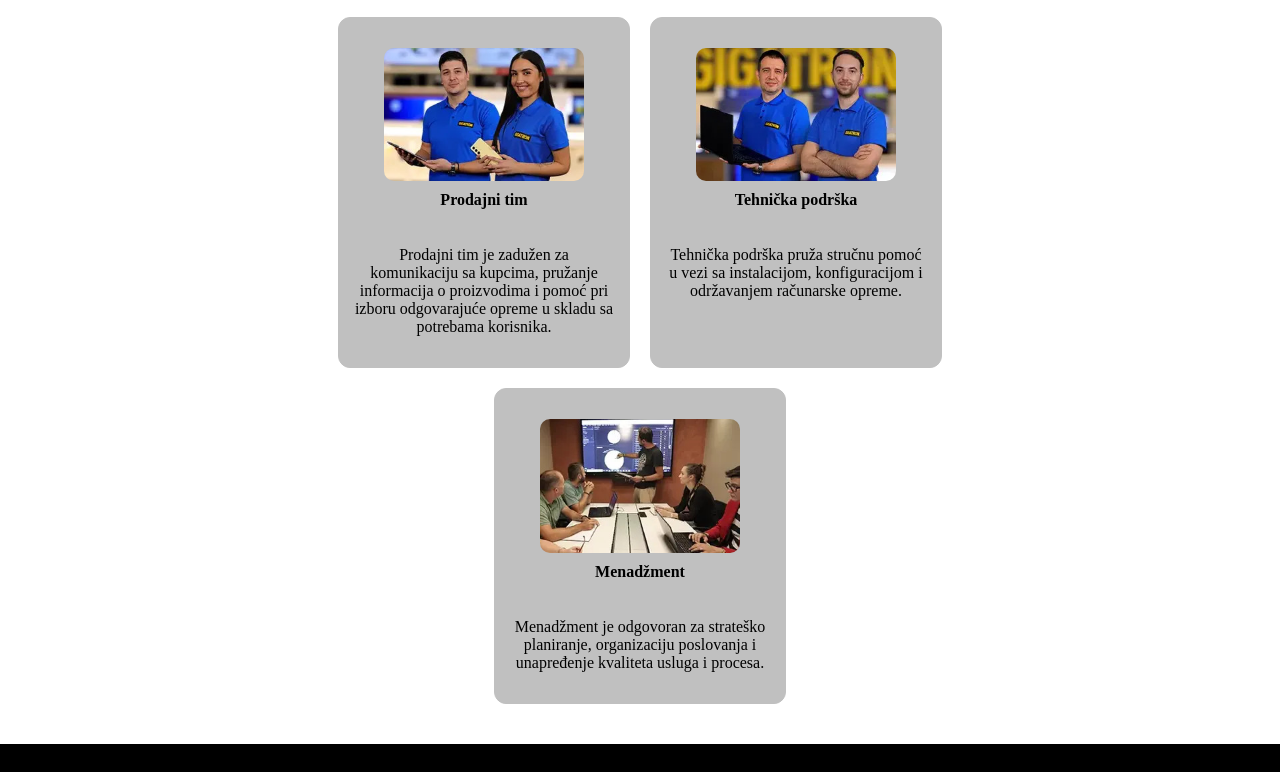
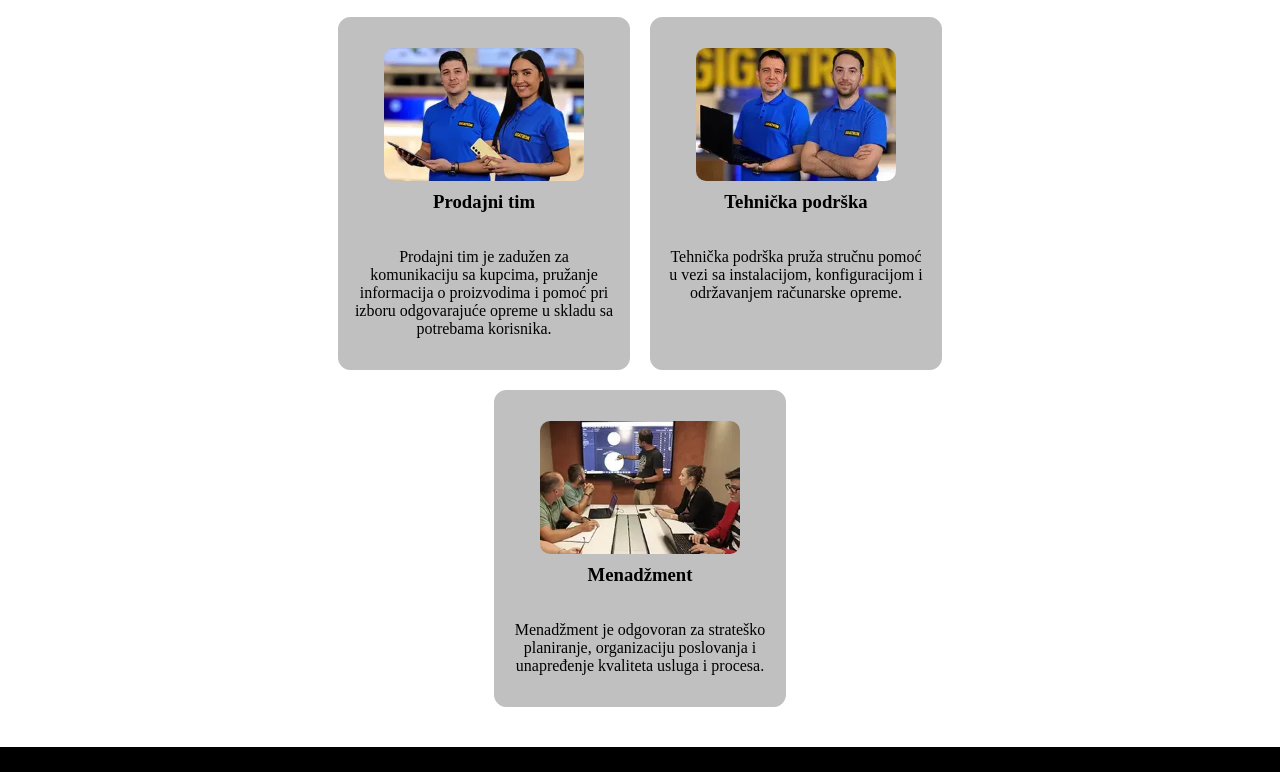
Before and after one commit to lazarpopin/LazarPopin_IT_2026, a plain HTML site: page o_nama.html in a window 1280 px wide. Shown: the part 563-1335 px from the top of the page. Drawn offline with Linux system fonts and the light colour scheme.

Commit message:
Add files via upload

```diff
--- a/o_nama.html
+++ b/o_nama.html
@@ -62,7 +62,7 @@
 <div class="tim">
     <div class="kartica">
         <img src="./images/prodajni_tim.jpg" alt="Tim" width="200" height="200">
-        <h4>Prodajni tim</h4>
+        <h3>Prodajni tim</h3>
         <p>
             Prodajni tim je zadužen za komunikaciju sa kupcima, pružanje informacija
             o proizvodima i pomoć pri izboru odgovarajuće opreme u skladu sa
@@ -72,7 +72,7 @@
 
     <div class="kartica">
         <img src="./images/tehnicka_podrska.jpg" alt="Tehnička podrška" width="200" height="200">
-        <h4>Tehnička podrška</h4>
+        <h3>Tehnička podrška</h3>
         <p>
             Tehnička podrška pruža stručnu pomoć u vezi sa instalacijom,
             konfiguracijom i održavanjem računarske opreme.
@@ -81,7 +81,7 @@
 
     <div class="kartica">
         <img src="./images/menadzment.jpg" alt="Menadžment" width="200" height="200">
-        <h4>Menadžment</h4>
+        <h3>Menadžment</h3>
         <p>
             Menadžment je odgovoran za strateško planiranje, organizaciju poslovanja
             i unapređenje kvaliteta usluga i procesa.
--- a/script.js
+++ b/script.js
@@ -2,7 +2,7 @@ let proizvodi = [
     {naziv:"Audio oprema",slika:"images/audio_oprema.png"},
     {naziv:"Kablovi", slika:"images/kablovi.png"},
     {naziv:"Gaming", slika:"images/gaming.png" },
-    {naziv:"Konzole", slika:"images/konzole.png" },
+    {naziv:"Konzole", slika:"images/konzole.png" }
 ];
 
 function srediIme(ime) {
```
Also changed, not shown: index.html (+3 -3 lines), robots.txt.
